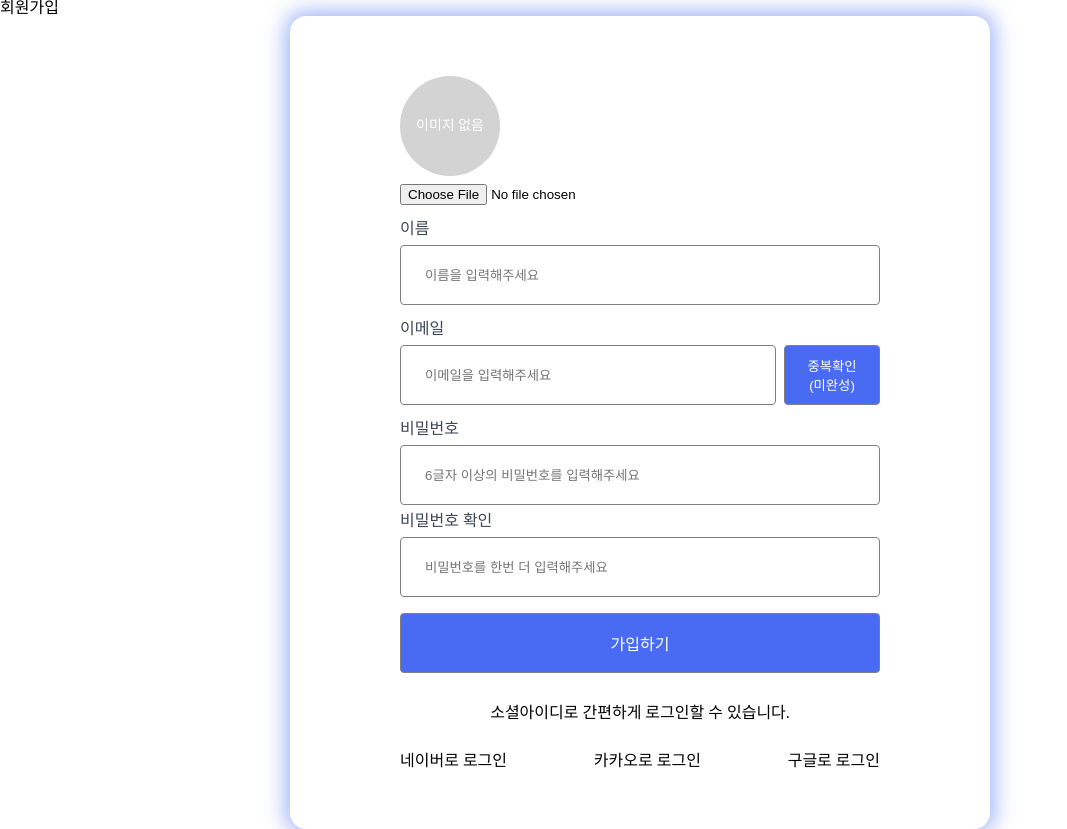
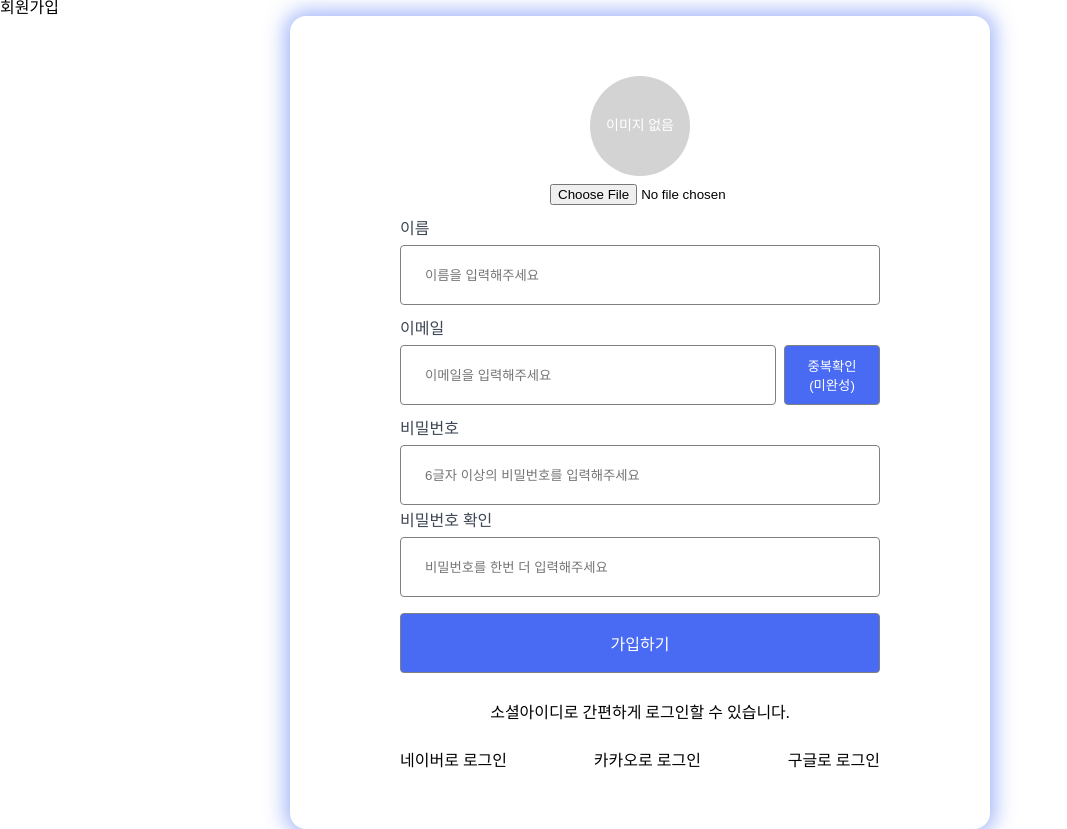
Before and after one commit to Improved-Lion/Login_DONGAPPLE, a React app: page /signup in a window 1280 px wide. Shown: the whole page, without its empty margins (0-1067 px from the left). Built offline with nearby package versions, Linux system fonts and the light colour scheme; no server answers; the HTML template or start-up script is replaced by a standard one.

Commit message:
🌊 css 가운데 정렬

```diff
--- a/src/pages/Signup.tsx
+++ b/src/pages/Signup.tsx
@@ -238,7 +238,7 @@ const Signup: React.FC = () => {
       <h1>회원가입</h1>
       <Container>
         <Form onSubmit={handleSubmit}>
-          <InputWrapper>
+          <InputWrapper style={{ alignItems: 'center' }}>
             {communityImage &&
             communityImage !==
               `${import.meta.env.VITE_PUBLIC_URL}/img/default_image3.png` ? (
@@ -265,7 +265,12 @@ const Signup: React.FC = () => {
                 이미지 없음
               </div>
             )}
-            <input type="file" accept="image/*" onChange={handleImageChange} />
+            <input
+              type="file"
+              accept="image/*"
+              onChange={handleImageChange}
+              style={{ width: '180px' }}
+            />
           </InputWrapper>
 
           <InputWrapper>
```
